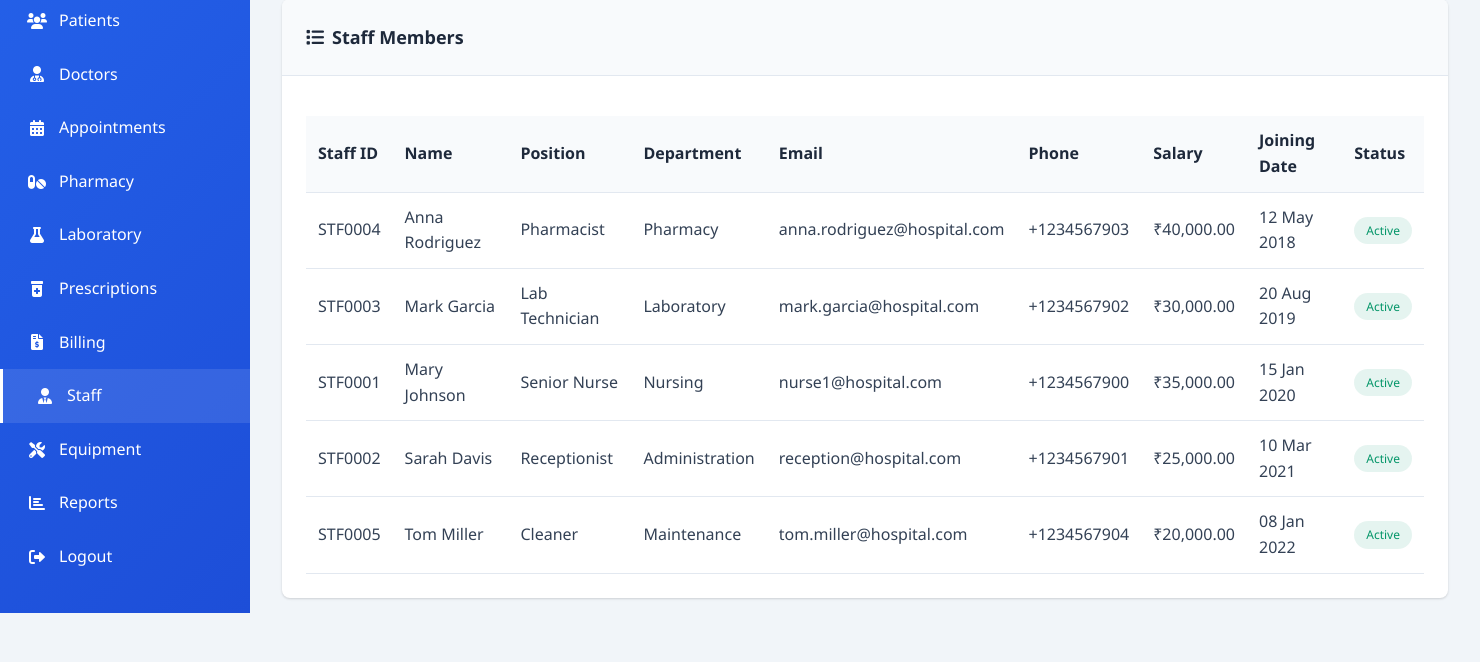
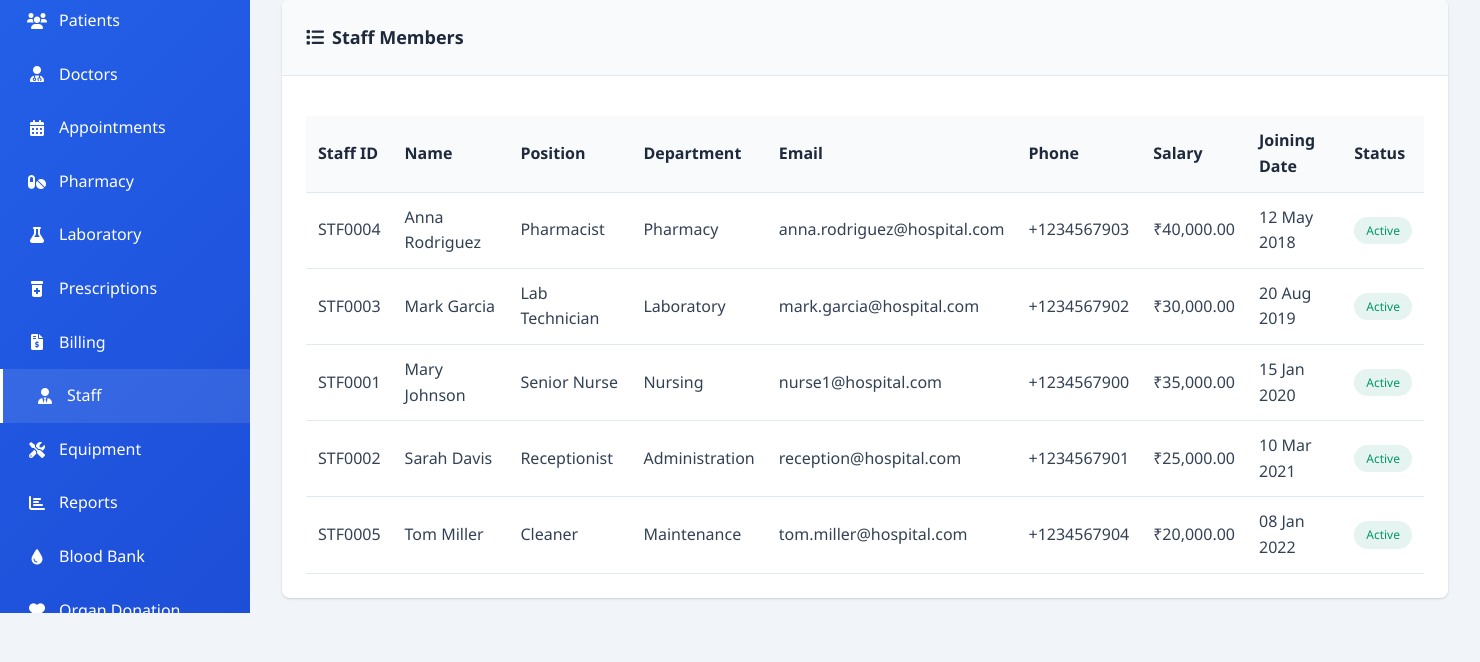
Before and after one commit to sundaramishra223/hcrm, a PHP site: page /staff.php in a window 1480 px wide. Shown: the part 187-849 px from the top of the page. Run offline with PHP 8.4, Linux system fonts and the light colour scheme; a user stored in the database is signed in; data comes from the database, SQL or seed files in the repository.

Commit message:
Add Blood Bank and Organ Donation links to all sidebar menus
- Added Blood Bank and Organ Donation navigation links to all main PHP files
- Ensures consistent navigation across the entire Hospital CRM system
- Blood Bank and Organ Donation systems are now accessible from all pages
- Maintains proper sidebar menu structure with Font Awesome icons

```diff
--- a/appointments.php
+++ b/appointments.php
@@ -148,6 +148,8 @@ $doctors = $db->query("SELECT id, doctor_name FROM doctors WHERE is_active = 1 O
                 <li><a href="staff.php"><i class="fas fa-user-tie"></i> Staff</a></li>
                 <li><a href="equipment.php"><i class="fas fa-tools"></i> Equipment</a></li>
                 <li><a href="reports.php"><i class="fas fa-chart-bar"></i> Reports</a></li>
+                <li><a href="blood-bank.php"><i class="fas fa-tint"></i> Blood Bank</a></li>
+                <li><a href="organ-donation.php"><i class="fas fa-heart"></i> Organ Donation</a></li>
                 <li><a href="logout.php"><i class="fas fa-sign-out-alt"></i> Logout</a></li>
             </ul>
         </aside>
--- a/billing.php
+++ b/billing.php
@@ -309,6 +309,8 @@ try {
                     <li><a href="settings.php"><i class="fas fa-cog"></i> Settings</a></li>
                 <?php endif; ?>
 
+                <li><a href="blood-bank.php"><i class="fas fa-tint"></i> Blood Bank</a></li>
+                <li><a href="organ-donation.php"><i class="fas fa-heart"></i> Organ Donation</a></li>
                 <li><a href="logout.php"><i class="fas fa-sign-out-alt"></i> Logout</a></li>
             </ul>
         </aside>
--- a/doctors.php
+++ b/doctors.php
@@ -148,6 +148,8 @@ $doctors = $db->query($doctors_query, $params)->fetchAll();
                 <li><a href="staff.php"><i class="fas fa-user-tie"></i> Staff</a></li>
                 <li><a href="equipment.php"><i class="fas fa-tools"></i> Equipment</a></li>
                 <li><a href="reports.php"><i class="fas fa-chart-bar"></i> Reports</a></li>
+                <li><a href="blood-bank.php"><i class="fas fa-tint"></i> Blood Bank</a></li>
+                <li><a href="organ-donation.php"><i class="fas fa-heart"></i> Organ Donation</a></li>
                 <li><a href="logout.php"><i class="fas fa-sign-out-alt"></i> Logout</a></li>
             </ul>
         </aside>
--- a/equipment.php
+++ b/equipment.php
@@ -55,6 +55,8 @@ try {
                 <?php endif; ?>
                 <li><a href="equipment.php" class="active"><i class="fas fa-tools"></i> Equipment</a></li>
                 <li><a href="reports.php"><i class="fas fa-chart-bar"></i> Reports</a></li>
+                <li><a href="blood-bank.php"><i class="fas fa-tint"></i> Blood Bank</a></li>
+                <li><a href="organ-donation.php"><i class="fas fa-heart"></i> Organ Donation</a></li>
                 <li><a href="logout.php"><i class="fas fa-sign-out-alt"></i> Logout</a></li>
             </ul>
         </aside>
--- a/insurance.php
+++ b/insurance.php
@@ -107,6 +107,8 @@ $approved_claims = count(array_filter($insurance_claims, function($claim) {
                 <?php endif; ?>
                 <li><a href="equipment.php"><i class="fas fa-tools"></i> Equipment</a></li>
                 <li><a href="reports.php"><i class="fas fa-chart-bar"></i> Reports</a></li>
+                <li><a href="blood-bank.php"><i class="fas fa-tint"></i> Blood Bank</a></li>
+                <li><a href="organ-donation.php"><i class="fas fa-heart"></i> Organ Donation</a></li>
                 <li><a href="logout.php"><i class="fas fa-sign-out-alt"></i> Logout</a></li>
             </ul>
         </aside>
--- a/laboratory.php
+++ b/laboratory.php
@@ -255,6 +255,8 @@ try {
                     <li><a href="settings.php"><i class="fas fa-cog"></i> Settings</a></li>
                 <?php endif; ?>
 
+                <li><a href="blood-bank.php"><i class="fas fa-tint"></i> Blood Bank</a></li>
+                <li><a href="organ-donation.php"><i class="fas fa-heart"></i> Organ Donation</a></li>
                 <li><a href="logout.php"><i class="fas fa-sign-out-alt"></i> Logout</a></li>
             </ul>
         </aside>
--- a/patient-details.php
+++ b/patient-details.php
@@ -119,6 +119,8 @@ try {
                 <li><a href="staff.php"><i class="fas fa-user-tie"></i> Staff</a></li>
                 <li><a href="equipment.php"><i class="fas fa-tools"></i> Equipment</a></li>
                 <li><a href="reports.php"><i class="fas fa-chart-bar"></i> Reports</a></li>
+                <li><a href="blood-bank.php"><i class="fas fa-tint"></i> Blood Bank</a></li>
+                <li><a href="organ-donation.php"><i class="fas fa-heart"></i> Organ Donation</a></li>
                 <li><a href="logout.php"><i class="fas fa-sign-out-alt"></i> Logout</a></li>
             </ul>
         </aside>
--- a/patients.php
+++ b/patients.php
@@ -218,6 +218,8 @@ $patients = $db->query($patients_query, $params)->fetchAll();
                 <li><a href="staff.php"><i class="fas fa-user-tie"></i> Staff</a></li>
                 <li><a href="equipment.php"><i class="fas fa-tools"></i> Equipment</a></li>
                 <li><a href="reports.php"><i class="fas fa-chart-bar"></i> Reports</a></li>
+                <li><a href="blood-bank.php"><i class="fas fa-tint"></i> Blood Bank</a></li>
+                <li><a href="organ-donation.php"><i class="fas fa-heart"></i> Organ Donation</a></li>
                 <li><a href="logout.php"><i class="fas fa-sign-out-alt"></i> Logout</a></li>
             </ul>
         </aside>
--- a/pharmacy.php
+++ b/pharmacy.php
@@ -139,6 +139,8 @@ $categories = $db->query("SELECT DISTINCT category FROM pharmacy WHERE category
                 <li><a href="staff.php"><i class="fas fa-user-tie"></i> Staff</a></li>
                 <li><a href="equipment.php"><i class="fas fa-tools"></i> Equipment</a></li>
                 <li><a href="reports.php"><i class="fas fa-chart-bar"></i> Reports</a></li>
+                <li><a href="blood-bank.php"><i class="fas fa-tint"></i> Blood Bank</a></li>
+                <li><a href="organ-donation.php"><i class="fas fa-heart"></i> Organ Donation</a></li>
                 <li><a href="logout.php"><i class="fas fa-sign-out-alt"></i> Logout</a></li>
             </ul>
         </aside>
--- a/prescriptions.php
+++ b/prescriptions.php
@@ -84,6 +84,8 @@ if (!empty($prescriptions)) {
                 <?php endif; ?>
                 <li><a href="equipment.php"><i class="fas fa-tools"></i> Equipment</a></li>
                 <li><a href="reports.php"><i class="fas fa-chart-bar"></i> Reports</a></li>
+                <li><a href="blood-bank.php"><i class="fas fa-tint"></i> Blood Bank</a></li>
+                <li><a href="organ-donation.php"><i class="fas fa-heart"></i> Organ Donation</a></li>
                 <li><a href="logout.php"><i class="fas fa-sign-out-alt"></i> Logout</a></li>
             </ul>
         </aside>
--- a/reports.php
+++ b/reports.php
@@ -151,6 +151,8 @@ try {
                 <?php endif; ?>
                 <li><a href="equipment.php"><i class="fas fa-tools"></i> Equipment</a></li>
                 <li><a href="reports.php" class="active"><i class="fas fa-chart-bar"></i> Reports</a></li>
+                <li><a href="blood-bank.php"><i class="fas fa-tint"></i> Blood Bank</a></li>
+                <li><a href="organ-donation.php"><i class="fas fa-heart"></i> Organ Donation</a></li>
                 <li><a href="logout.php"><i class="fas fa-sign-out-alt"></i> Logout</a></li>
             </ul>
         </aside>
--- a/staff.php
+++ b/staff.php
@@ -53,6 +53,8 @@ try {
                 <li><a href="staff.php" class="active"><i class="fas fa-user-tie"></i> Staff</a></li>
                 <li><a href="equipment.php"><i class="fas fa-tools"></i> Equipment</a></li>
                 <li><a href="reports.php"><i class="fas fa-chart-bar"></i> Reports</a></li>
+                <li><a href="blood-bank.php"><i class="fas fa-tint"></i> Blood Bank</a></li>
+                <li><a href="organ-donation.php"><i class="fas fa-heart"></i> Organ Donation</a></li>
                 <li><a href="logout.php"><i class="fas fa-sign-out-alt"></i> Logout</a></li>
             </ul>
         </aside>
```
